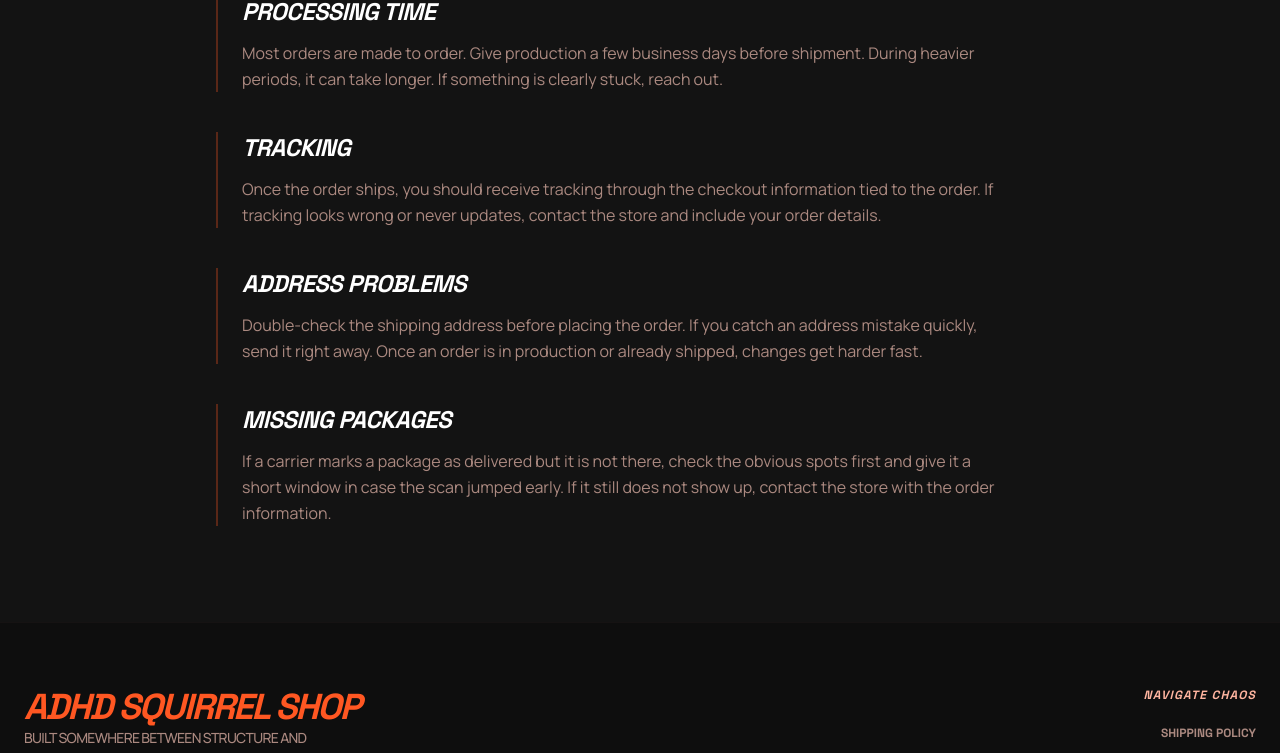
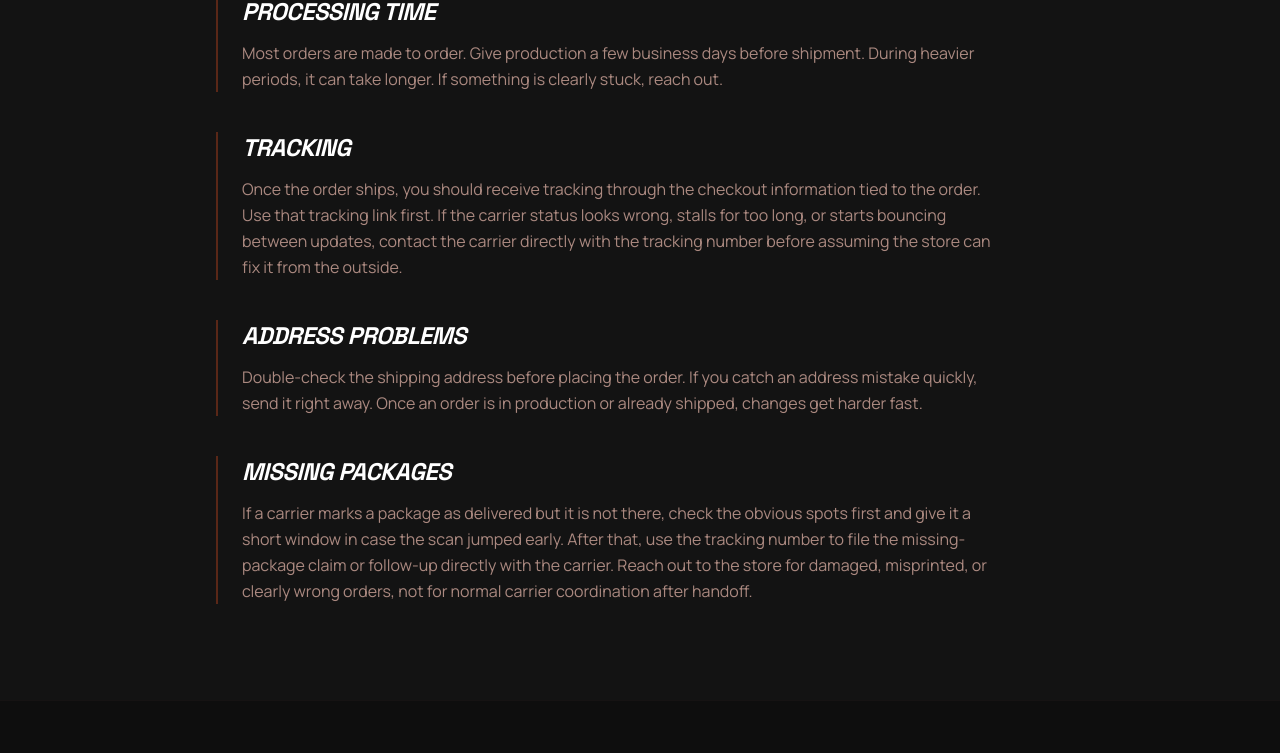
Before and after one commit to mstonerock/adhd-squirrel, a React (Vite) app: page /shipping-policy in a window 1280 px wide. Shown: the part 560-1313 px from the top of the page. Built offline with nearby package versions, Linux system fonts and the light colour scheme; no server answers.

Commit message:
Clarify shipping policy support boundaries

```diff
--- a/src/pages/ShippingPolicy.tsx
+++ b/src/pages/ShippingPolicy.tsx
@@ -35,7 +35,7 @@ export default function ShippingPolicy() {
           <section className="border-l-2 border-primary-container/30 pl-6">
             <h2 className="font-headline text-2xl font-black uppercase tracking-tight">Tracking</h2>
             <p className="mt-3 max-w-3xl text-outline leading-relaxed">
-              Once the order ships, you should receive tracking through the checkout information tied to the order. If tracking looks wrong or never updates, contact the store and include your order details.
+              Once the order ships, you should receive tracking through the checkout information tied to the order. Use that tracking link first. If the carrier status looks wrong, stalls for too long, or starts bouncing between updates, contact the carrier directly with the tracking number before assuming the store can fix it from the outside.
             </p>
           </section>
 
@@ -49,7 +49,7 @@ export default function ShippingPolicy() {
           <section className="border-l-2 border-primary-container/30 pl-6">
             <h2 className="font-headline text-2xl font-black uppercase tracking-tight">Missing Packages</h2>
             <p className="mt-3 max-w-3xl text-outline leading-relaxed">
-              If a carrier marks a package as delivered but it is not there, check the obvious spots first and give it a short window in case the scan jumped early. If it still does not show up, contact the store with the order information.
+              If a carrier marks a package as delivered but it is not there, check the obvious spots first and give it a short window in case the scan jumped early. After that, use the tracking number to file the missing-package claim or follow-up directly with the carrier. Reach out to the store for damaged, misprinted, or clearly wrong orders, not for normal carrier coordination after handoff.
             </p>
           </section>
         </div>
```
